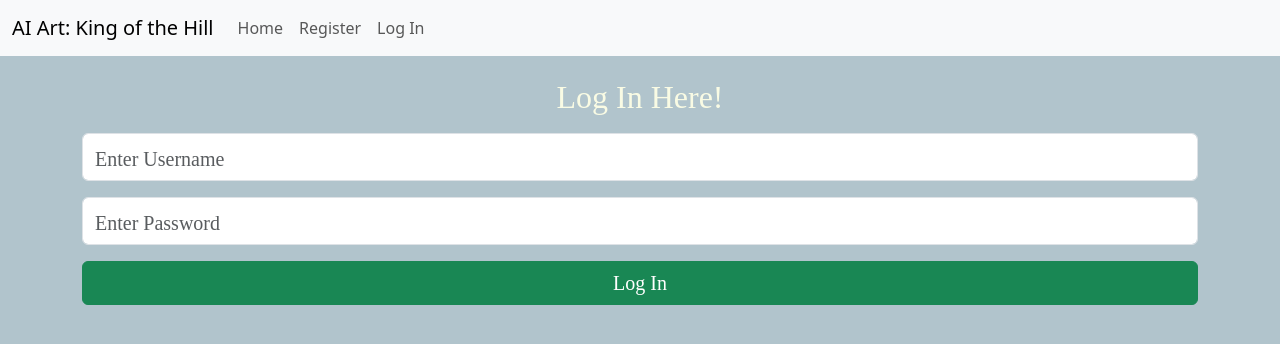
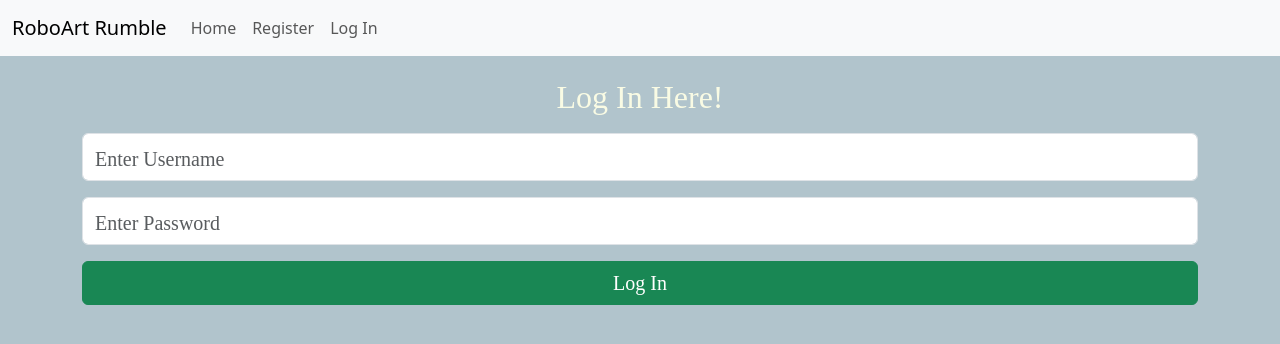
Before and after one commit to cmorinster/React_AI, a React (Create React App) app: page /login in a window 1280 px wide. Shown: the top 344 px of the page. Built offline with nearby package versions, Linux system fonts and the light colour scheme.

Commit message:
Fixed navbar did some rebranding

```diff
--- a/public/index.html
+++ b/public/index.html
@@ -7,7 +7,7 @@
     <meta name="theme-color" content="#000000" />
     <meta
       name="description"
-      content="Web site created using create-react-app"
+      content="A application where you can battle your imaginations"
     />
 
     <!-- <link rel="apple-touch-icon" href="%PUBLIC_URL%/logo192.png" /> -->
@@ -25,7 +25,7 @@
       work correctly both with client-side routing and a non-root public URL.
       Learn how to configure a non-root public URL by running `npm run build`.
     -->
-    <title>Capstone</title>
+    <title>RoboArt Rumble</title>
     <link rel="stylesheet" href="https://cdn.jsdelivr.net/npm/bootstrap@5.3.0-alpha3/dist/css/bootstrap.min.css">
   </head>
   <body>
@@ -41,5 +41,8 @@
       To begin the development, run `npm start` or `yarn start`.
       To create a production bundle, use `npm run build` or `yarn build`.
     -->
+    <script src="https://code.jquery.com/jquery-3.3.1.slim.min.js" integrity="sha384-q8i/X+965DzO0rT7abK41JStQIAqVgRVzpbzo5smXKp4YfRvH+8abtTE1Pi6jizo" crossorigin="anonymous"></script>
+    <script src="https://cdn.jsdelivr.net/npm/popper.js@1.14.3/dist/umd/popper.min.js" integrity="sha384-ZMP7rVo3mIykV+2+9J3UJ46jBk0WLaUAdn689aCwoqbBJiSnjAK/l8WvCWPIPm49" crossorigin="anonymous"></script>
+    <script src="https://cdn.jsdelivr.net/npm/bootstrap@4.1.3/dist/js/bootstrap.min.js" integrity="sha384-ChfqqxuZUCnJSK3+MXmPNIyE6ZbWh2IMqE241rYiqJxyMiZ6OW/JmZQ5stwEULTy" crossorigin="anonymous"></script>
   </body>
 </html>
--- a/src/components/NavBar.jsx
+++ b/src/components/NavBar.jsx
@@ -6,13 +6,17 @@ export default function Navbar({ loggedIn, logUserOut }) {
     return (
         <nav className="navbar navbar-expand-lg bg-body-tertiary">
             <div className="container-fluid">
-                <Link className="navbar-brand" to="/">AI Art: King of the Hill</Link>
-                <button className="navbar-toggler" type="button" data-bs-toggle="collapse" data-bs-target="#navbarNavAltMarkup" aria-controls="navbarNavAltMarkup" aria-expanded="false" aria-label="Toggle navigation">
-                <span className="navbar-toggler-icon"></span>
+                <Link className="navbar-brand" to="/">RoboArt Rumble</Link>
+                <button className="navbar-toggler collapsed" type="button" data-toggle="collapse" data-target="#navbarNavAltMarkup" aria-controls="navbarNavAltMarkup" aria-expanded="false" aria-label="Toggle navigation">
+                <span className="navbar-toggler-icon">
+                </span>
                 </button>
+
                 <div className="collapse navbar-collapse" id="navbarNavAltMarkup">
-                    <div className="navbar-nav">
+                    <div className="navbar-nav mr-auto">
+
                         <Link className="nav-link" to="/">Home</Link>
+
                         {loggedIn ? (
                             <>
                             <Link className="nav-link" to="/create">Create A Character</Link>
--- a/src/views/Battle.jsx
+++ b/src/views/Battle.jsx
@@ -56,7 +56,7 @@ export default function Battle({ loggedIn, flashMessage }) {
                 setstory(data);
             })
 
-    }, [champ])
+    }, [])
 
 
         // const { data:story, error, isLoading, isValidating } = useSWR('/api/user',  () => fetch(`http://127.0.0.1:5000/api/battle/${champ.id}/${challenger.id}`)
--- a/src/views/Home.jsx
+++ b/src/views/Home.jsx
@@ -45,7 +45,7 @@ export default function Home() {
 
       <div>
 
-      <h1>AI Art King of the Hill</h1>
+      <h1>RoboArt Rumble</h1>
       {loader?
         <>
         <h2 className='LoadingText'>Current Champ is Being Summoned!</h2>
```
